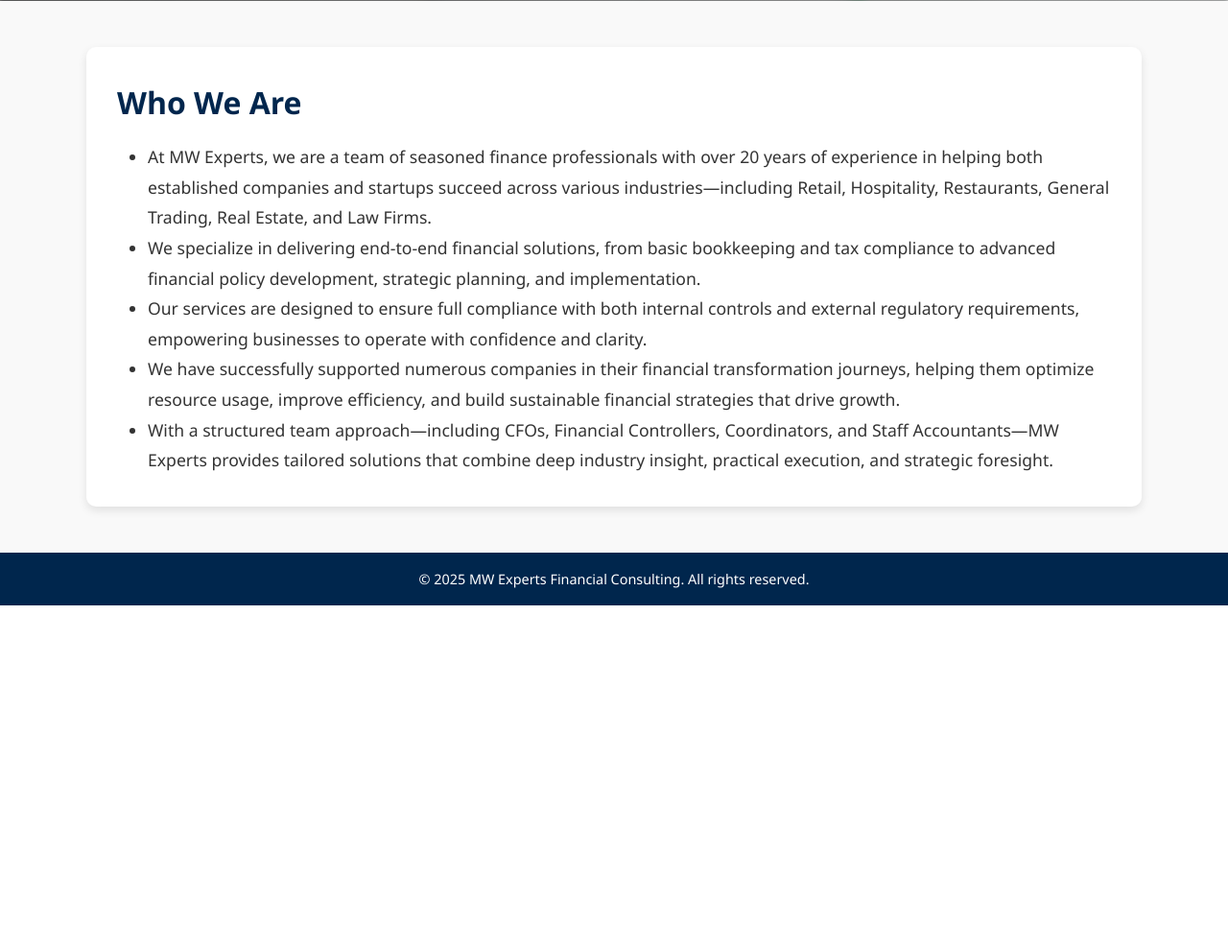
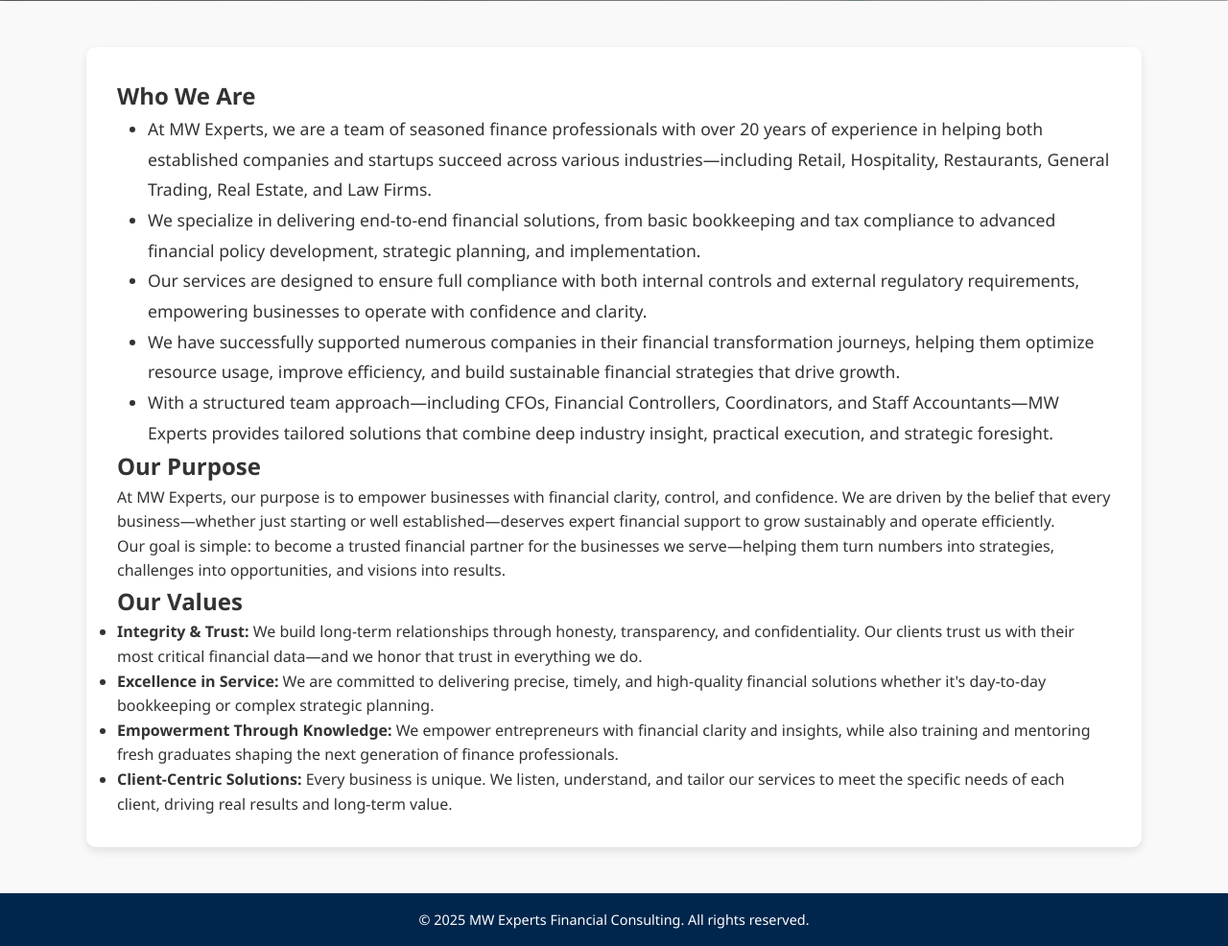
Before and after one commit to mwexpert/mwexpert, a Django app: page /about/ in a window 1280 px wide. Shown: the part 748-1734 px from the top of the page at 96% size. Before the commit the page ends 1379 px from the top, so only its background shows below. Run offline with Django 5.2, Linux system fonts and the light colour scheme; parts of the project's set-up code (start-up, migrations or seed data) failed here and were passed over.

Commit message:
Update about.html

```diff
--- a/main/templates/main/about.html
+++ b/main/templates/main/about.html
@@ -10,14 +10,15 @@
 </head>
 
 <body>
-    <!-- Navbar -->
+
     <nav class="navbar">
         <div class="container">
             <a href="{% url 'index' %}" class="logo">
-            <div class="logo">
-                <img src="{% static 'images/logomw.png' %}" alt="MW Experts Logo">
-                <span class="logo-text">MW Experts Financial Consulting</span>
-            </div>
+                <div class="logo">
+                    <img src="{% static 'images/logomw.png' %}" alt="MW Experts Logo">
+                    <span class="logo-text">MW Experts Financial Consulting</span>
+                </div>
+            </a>
             <div class="nav-links">
                 <a href="{% url 'home' %}">Home</a>
                 <a href="{% url 'about' %}">About</a>
@@ -34,7 +35,7 @@
         </div>
     </nav>
 
-    <!-- Hero Section Matching Home -->
+
     <section class="welcome-hero">
         <div class="background-img">
             <img src="{% static 'images/about.jpg' %}" alt="About Background">
@@ -48,25 +49,40 @@
         </div>
     </section>
 
-    <!-- About Section (Styled Like CEO Message) -->
+
     <div class="about-container">
-        <div class="about-text">
+
+        <div class="who-we-are border-box">
             <h2>Who We Are</h2>
             <ul class="about-bullets">
                 <li>At MW Experts, we are a team of seasoned finance professionals with over 20 years of experience in helping both established companies and startups succeed across various industries—including Retail, Hospitality, Restaurants, General Trading, Real Estate, and Law Firms.</li>
+                <li>We specialize in delivering end-to-end financial solutions, from basic bookkeeping and tax compliance to advanced financial policy development, strategic planning, and implementation.</li>
+                <li>Our services are designed to ensure full compliance with both internal controls and external regulatory requirements, empowering businesses to operate with confidence and clarity.</li>
+                <li>We have successfully supported numerous companies in their financial transformation journeys, helping them optimize resource usage, improve efficiency, and build sustainable financial strategies that drive growth.</li>
+                <li>With a structured team approach—including CFOs, Financial Controllers, Coordinators, and Staff Accountants—MW Experts provides tailored solutions that combine deep industry insight, practical execution, and strategic foresight.</li>
+            </ul>
+        </div>
 
-                <li>We specialize in delivering end-to-end financial solutions, from basic bookkeeping and tax compliance to advanced financial policy development, strategic planning, and implementation.</li>
 
-                <li>Our services are designed to ensure full compliance with both internal controls and external regulatory requirements, empowering businesses to operate with confidence and clarity.</li>
+        <div class="purpose-section border-box">
+            <h2>Our Purpose</h2>
+            <p>At MW Experts, our purpose is to empower businesses with financial clarity, control, and confidence. We are driven by the belief that every business—whether just starting or well established—deserves expert financial support to grow sustainably and operate efficiently.</p>
+            <p>Our goal is simple: to become a trusted financial partner for the businesses we serve—helping them turn numbers into strategies, challenges into opportunities, and visions into results.</p>
+        </div>
 
-                <li>We have successfully supported numerous companies in their financial transformation journeys, helping them optimize resource usage, improve efficiency, and build sustainable financial strategies that drive growth.</li>
 
-                <li>With a structured team approach—including CFOs, Financial Controllers, Coordinators, and Staff Accountants—MW Experts provides tailored solutions that combine deep industry insight, practical execution, and strategic foresight.</li>
+        <div class="values-section border-box">
+            <h2>Our Values</h2>
+            <ul>
+                <li><strong>Integrity & Trust:</strong> We build long-term relationships through honesty, transparency, and confidentiality. Our clients trust us with their most critical financial data—and we honor that trust in everything we do.</li>
+                <li><strong>Excellence in Service:</strong> We are committed to delivering precise, timely, and high-quality financial solutions whether it's day-to-day bookkeeping or complex strategic planning.</li>
+                <li><strong>Empowerment Through Knowledge:</strong> We empower entrepreneurs with financial clarity and insights, while also training and mentoring fresh graduates shaping the next generation of finance professionals.</li>
+                <li><strong>Client-Centric Solutions:</strong> Every business is unique. We listen, understand, and tailor our services to meet the specific needs of each client, driving real results and long-term value.</li>
             </ul>
         </div>
     </div>
 
-    <!-- Footer -->
+
     <footer>
         &copy; {{ 2025 }} MW Experts Financial Consulting. All rights reserved.
     </footer>
```
